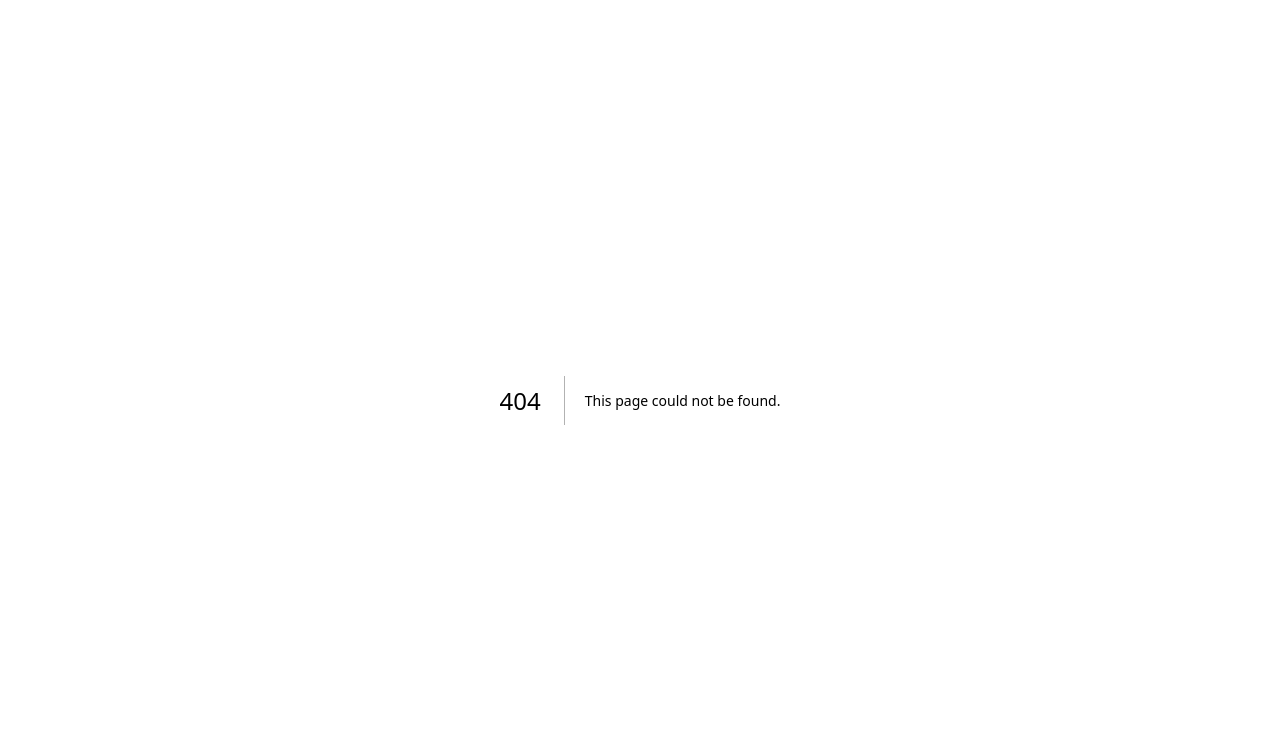
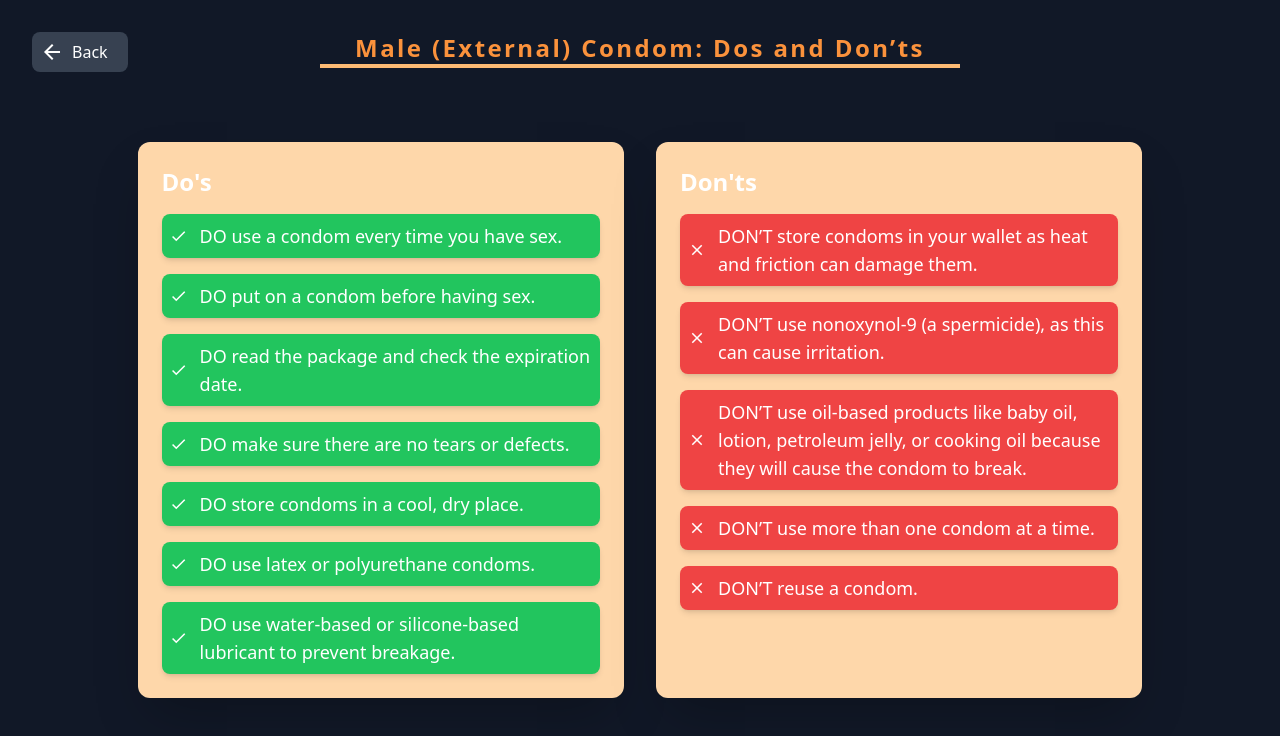
Before and after one commit to Ashoolak/healthQuiz, a Next.js app: page /AdditionalLinks/maleCondomsDD in a window 1280 px wide. Before the commit this address had no page. Shown: the top 736 px of the page. Built offline with nearby package versions, Linux system fonts and the light colour scheme.

Commit message:
Fixed the background styling and added  more pages

```diff
--- /dev/null
+++ b/src/pages/AdditionalLinks/femaleCondomsDD.js
@@ -0,0 +1,92 @@
+import Link from 'next/link';
+import React from 'react';
+
+export default function femaleCondomsDD() {
+  return (
+    <div className="bg-gray-900 text-white h-screen p-8 flex flex-col justify-center">
+      <div className="mb-10">
+        <div className="absolute top-8 left-8 flex items-center">
+          <Link
+            href="/CompletionPage/completionPage"
+            className="flex items-center bg-gray-700 p-2 rounded-lg transition duration-300 hover:bg-white hover:text-gray-900"
+          >
+            <span className="material-icons-outlined mr-2">arrow_back</span>
+            <p className="mr-3">Back</p>
+          </Link>
+        </div>
+
+        <h1 className="absolute top-8 left-1/4 w-1/2 text-center text-2xl font-extrabold tracking-widest text-orange-400 border-b-4 border-orange-300">
+          Female (Internal) Condom: Dos and Don’ts
+        </h1>
+      </div>
+
+      <div className="flex justify-center space-x-8 w-full">
+        <div className="w-2/5 bg-orange-200 p-6 rounded-xl shadow-2xl space-y-4">
+          <h2 className="text-2xl font-bold mb-3">Do's</h2>
+          {condomDos.map((item, index) => (
+            <li
+              key={index}
+              className={`flex items-center shadow-md p-2 rounded-lg ${
+                item.icon === 'check' ? 'bg-green-500' : 'bg-red-500'
+              }`}
+            >
+              <span className="material-icons-outlined text-lg">
+                {item.icon}
+              </span>
+              <p className="ml-3 text-lg">{item.text}</p>
+            </li>
+          ))}
+        </div>
+
+        <div className="w-2/5 bg-orange-200 p-6 rounded-xl shadow-2xl space-y-4">
+          <h2 className="text-2xl font-bold mb-3">Don'ts</h2>
+          {condomDonts.map((item, index) => (
+            <li
+              key={index}
+              className={`flex items-center shadow-md p-2 rounded-lg ${
+                item.icon === 'check' ? 'bg-green-500' : 'bg-red-500'
+              }`}
+            >
+              <span className="material-icons-outlined text-lg">
+                {item.icon}
+              </span>
+              <p className="ml-3 text-lg">{item.text}</p>
+            </li>
+          ))}
+        </div>
+      </div>
+    </div>
+  );
+}
+
+const condomDos = [
+  {
+    icon: 'check',
+    text: 'DO use a female (internal) condom from start to finish, every time you have vaginal sex.',
+  },
+  {
+    icon: 'check',
+    text: 'DO read the condom package insert and check the expiration date.',
+  },
+  { icon: 'check', text: 'DO make sure there are no tears or defects.' },
+  {
+    icon: 'check',
+    text: 'DO use lubricant to help prevent the condom from slipping and tearing.',
+  },
+  { icon: 'check', text: 'DO store condoms in a cool, dry place.' },
+];
+
+const condomDonts = [
+  {
+    icon: 'close',
+    text: "DON'T use a male (external) condom with an female (internal) condom, as this can cause tearing.",
+  },
+  {
+    icon: 'close',
+    text: "DON'T reuse a condom.",
+  },
+  {
+    icon: 'close',
+    text: "DON'T flush condoms as they may clog the toilet.",
+  },
+];
--- /dev/null
+++ b/src/pages/AdditionalLinks/maleCondomsDD.js
@@ -0,0 +1,90 @@
+import Link from 'next/link';
+import React from 'react';
+
+export default function maleCondomsDD() {
+  return (
+    <div className="bg-gray-900 text-white h-screen p-8 flex flex-col justify-center">
+      <div className="mb-10">
+        <div className="absolute top-8 left-8 flex items-center">
+          <Link
+            href="/CompletionPage/completionPage"
+            className="flex items-center bg-gray-700 p-2 rounded-lg transition duration-300 hover:bg-white hover:text-gray-900"
+          >
+            <span className="material-icons-outlined mr-2">arrow_back</span>
+            <p className="mr-3">Back</p>
+          </Link>
+        </div>
+
+        <h1 className="absolute top-8 left-1/4 w-1/2 text-center text-2xl font-extrabold tracking-widest text-orange-400 border-b-4 border-orange-300">
+          Male (External) Condom: Dos and Don’ts
+        </h1>
+      </div>
+
+      <div className="flex justify-center space-x-8 w-full">
+        <div className="w-2/5 bg-orange-200 p-6 rounded-xl shadow-2xl space-y-4">
+          <h2 className="text-2xl font-bold mb-3">Do's</h2>
+          {condomDos.map((item, index) => (
+            <li
+              key={index}
+              className={`flex items-center shadow-md p-2 rounded-lg ${
+                item.icon === 'check' ? 'bg-green-500' : 'bg-red-500'
+              }`}
+            >
+              <span className="material-icons-outlined text-lg">
+                {item.icon}
+              </span>
+              <p className="ml-3 text-lg">{item.text}</p>
+            </li>
+          ))}
+        </div>
+
+        <div className="w-2/5 bg-orange-200 p-6 rounded-xl shadow-2xl space-y-4">
+          <h2 className="text-2xl font-bold mb-3">Don'ts</h2>
+          {condomDonts.map((item, index) => (
+            <li
+              key={index}
+              className={`flex items-center shadow-md p-2 rounded-lg ${
+                item.icon === 'check' ? 'bg-green-500' : 'bg-red-500'
+              }`}
+            >
+              <span className="material-icons-outlined text-lg">
+                {item.icon}
+              </span>
+              <p className="ml-3 text-lg">{item.text}</p>
+            </li>
+          ))}
+        </div>
+      </div>
+    </div>
+  );
+}
+
+const condomDos = [
+  { icon: 'check', text: 'DO use a condom every time you have sex.' },
+  { icon: 'check', text: 'DO put on a condom before having sex.' },
+  { icon: 'check', text: 'DO read the package and check the expiration date.' },
+  { icon: 'check', text: 'DO make sure there are no tears or defects.' },
+  { icon: 'check', text: 'DO store condoms in a cool, dry place.' },
+  { icon: 'check', text: 'DO use latex or polyurethane condoms.' },
+  {
+    icon: 'check',
+    text: 'DO use water-based or silicone-based lubricant to prevent breakage.',
+  },
+];
+
+const condomDonts = [
+  {
+    icon: 'close',
+    text: 'DON’T store condoms in your wallet as heat and friction can damage them.',
+  },
+  {
+    icon: 'close',
+    text: 'DON’T use nonoxynol-9 (a spermicide), as this can cause irritation.',
+  },
+  {
+    icon: 'close',
+    text: 'DON’T use oil-based products like baby oil, lotion, petroleum jelly, or cooking oil because they will cause the condom to break.',
+  },
+  { icon: 'close', text: 'DON’T use more than one condom at a time.' },
+  { icon: 'close', text: 'DON’T reuse a condom.' },
+];
--- a/src/pages/_document.js
+++ b/src/pages/_document.js
@@ -1,13 +1,22 @@
-import { Html, Head, Main, NextScript } from 'next/document'
+import Document, { Html, Head, Main, NextScript } from 'next/document';
 
-export default function Document() {
+class MyDocument extends Document {
+  render() {
     return (
-    <Html lang="en">
-      <Head />
+      <Html>
+        <Head>
+          <link
+            href="https://fonts.googleapis.com/icon?family=Material+Icons+Outlined"
+            rel="stylesheet"
+          />
+        </Head>
         <body>
           <Main />
           <NextScript />
         </body>
       </Html>
-  )
+    );
   }
+}
+
+export default MyDocument;
--- a/src/pages/questions/question1.js
+++ b/src/pages/questions/question1.js
@@ -36,7 +36,7 @@ export default function Question1(props) {
           </button>
 
           {showExtraYes && (
-            <div className="expanded-text text-lg">
+            <div className="expanded-text show-content text-lg">
               <p>
                 Correctly using condoms and other barriers every time you have
                 sex can reduce the risk of STIs, including HIV.
@@ -76,7 +76,7 @@ export default function Question1(props) {
           </button>
 
           {showExtraNo && (
-            <div className="expanded-text text-lg">
+            <div className="expanded-text show-content text-lg">
               <p>
                 Correctly using condoms and other barriers every time you have
                 sex can reduce the risk of STIs, including HIV.
--- a/src/pages/questions/question2.js
+++ b/src/pages/questions/question2.js
@@ -39,7 +39,7 @@ export default function Question2(props) {
           </button>
 
           {showExtraYes && (
-            <div className="expanded-text text-lg">
+            <div className="expanded-text show-content text-lg">
               <p>
                 Having had an STI before could place you at greater risk of
                 having or getting one now. That’s because engaging in the same
@@ -81,7 +81,7 @@ export default function Question2(props) {
           </button>
 
           {showExtraNo && (
-            <div className="expanded-text text-lg">
+            <div className="expanded-text show-content text-lg">
               Did you know that having had an STI before could place you at
               greater risk of having or getting one now? That’s because engaging
               in the same or similar sexual behaviors could place you at risk
@@ -115,7 +115,7 @@ export default function Question2(props) {
           </button>
 
           {showExtraIDK && (
-            <div className="expanded-text text-lg">
+            <div className="expanded-text show-content text-lg">
               If you don’t know, that’s okay! These infections don’t always
               cause symptoms or may only cause mild symptoms. So, it is possible
               to have had an infection and not known it. That is why getting a
--- a/src/pages/questions/question3.js
+++ b/src/pages/questions/question3.js
@@ -39,7 +39,7 @@ export default function Question3(props) {
           </button>
 
           {showExtraYes && (
-            <div className="expanded-text text-lg">
+            <div className="expanded-text show-content text-lg">
               <p>
                 Knowing if your partner has an STI is good information to have
                 when you’re making choices about your sexual health! If your
@@ -77,7 +77,7 @@ export default function Question3(props) {
           </button>
 
           {showExtraNo && (
-            <div className="expanded-text text-lg">
+            <div className="expanded-text show-content text-lg">
               Knowing if your partner has an STI is good information to have
               when you’re making choices about your sexual health. If possible,
               having a conversation about STIs is a good idea. Whatever you
@@ -115,7 +115,7 @@ export default function Question3(props) {
           </button>
 
           {showExtraIDK && (
-            <div className="expanded-text text-lg">
+            <div className="expanded-text show-content text-lg">
               Just like it’s possible to not know if you’ve had an STI before,
               it’s also possible to not know if your partner has. That’s okay!
               Knowing if your partner has an STI is good information to have
--- a/src/pages/questions/question4.js
+++ b/src/pages/questions/question4.js
@@ -39,7 +39,7 @@ export default function Question4(props) {
           </button>
 
           {showExtraYes && (
-            <div className="expanded-text text-lg">
+            <div className="expanded-text show-content text-lg">
               <p>
                 Having sex while using drugs can make you more likely to engage
                 in risky sexual behavior. Risky behavior can place you at risk
@@ -87,7 +87,7 @@ export default function Question4(props) {
           </button>
 
           {showExtraNo && (
-            <div className="expanded-text text-lg">
+            <div className="expanded-text show-content text-lg">
               <p>
                 Having sex while using drugs can make you more likely to engage
                 in risky sexual behavior. Risky behavior can place you at risk
@@ -136,7 +136,7 @@ export default function Question4(props) {
           </button>
 
           {showExtraIDK && (
-            <div className="expanded-text text-lg">
+            <div className="expanded-text show-content text-lg">
               <p>
                 Having sex while using drugs can make you more likely to engage
                 in risky sexual behavior. Risky behavior can place you at risk
--- a/src/pages/questions/question5.js
+++ b/src/pages/questions/question5.js
@@ -35,7 +35,7 @@ export default function Question5(props) {
           </button>
 
           {showExtraYes && (
-            <div className="expanded-text text-lg">
+            <div className="expanded-text show-content text-lg">
               <p>
                 People who exchange sex are at increased risk of getting or
                 transmitting HIV and other STIs because they are more likely to
@@ -72,7 +72,7 @@ export default function Question5(props) {
           </button>
 
           {showExtraNo && (
-            <div className="expanded-text text-lg">
+            <div className="expanded-text show-content text-lg">
               <p>
                 Exchanging sex can increase the risk of getting or transmitting
                 HIV and other STIs because it can involve behaviors such as sex
--- a/src/pages/questions/question6.js
+++ b/src/pages/questions/question6.js
@@ -41,7 +41,7 @@ export default function Question6(props) {
           </button>
 
           {showExtraYes && (
-            <div className="expanded-text text-lg">
+            <div className="expanded-text show-content text-lg">
               <p>
                 Being in a long-term mutually monogamous relationship with a
                 partner who does not have an STI is one of the most reliable
@@ -89,7 +89,7 @@ export default function Question6(props) {
           </button>
 
           {showExtraNo && (
-            <div className="expanded-text text-lg">
+            <div className="expanded-text show-content text-lg">
               <p>
                 Agreeing to be in a long-term mutually monogamous relationship
                 with a partner who does not have an STI is a great way to avoid
@@ -126,7 +126,7 @@ export default function Question6(props) {
           </button>
 
           {showExtraIDK && (
-            <div className="expanded-text text-lg">
+            <div className="expanded-text show-content text-lg">
               <p>
                 If you’re not sure if your partner has had sex with others while
                 also having sex with you, this could be a good time to have that
--- a/src/styles/globals.css
+++ b/src/styles/globals.css
@@ -21,46 +21,38 @@ html {
 
 /* Original first background */
 .question-background-1 {
-  background: linear-gradient(135deg, #5d3e85, #3f2963);
+  background: linear-gradient(180deg, #5d3e85, #3f2963);
   position: relative;
   overflow: hidden;
 }
 
 /* Less contrast but still colorful backgrounds */
 .question-background-2 {
-  background: linear-gradient(135deg, #3498db, #2980b9);
+  background: linear-gradient(180deg, #3f2963, #286387);
   position: relative;
   overflow: hidden;
 }
 
 .question-background-3 {
-  background: linear-gradient(135deg, #1abc9c, #16a085);
+  background: linear-gradient(180deg, #286387, #5b823f);
   position: relative;
   overflow: hidden;
 }
 
 .question-background-4 {
-  background: linear-gradient(135deg, #27ae60, #2ecc71);
+  background: linear-gradient(180deg, #5b823f, #874563);
   position: relative;
   overflow: hidden;
 }
 
 .question-background-5 {
-  background: linear-gradient(
-    135deg,
-    #3498db,
-    #9b59b6
-  ); /* From blue to purple */
+  background: linear-gradient(180deg, #874563, #8a6f2c);
   position: relative;
   overflow: hidden;
 }
 
 .question-background-6 {
-  background: linear-gradient(
-    135deg,
-    #8e44ad,
-    #1e215d
-  ); /* From purple to dark blue */
+  background: linear-gradient(180deg, #8a6f2c, #1e215d);
   position: relative;
   overflow: hidden;
 }
@@ -135,13 +127,25 @@ html {
   background-color: rgba(255, 255, 255, 0.3); /* As per the hover effect */
 }
 
+@keyframes expandBox {
+  from {
+    max-height: 0;
+  }
+  to {
+    max-height: 800px; /* Adjust this if the content might be taller */
+  }
+}
+
 .expanded-text {
-  transition: all 0.3s ease;
-  overflow-y: auto; /* Allows scrolling only when content height exceeds max-height */
-  max-height: 80vh; /* Adjust the maximum height based on the viewport. */
+  overflow-y: hidden;
+  max-height: 0;
   background-color: rgba(255, 255, 255, 0.3);
   padding: 0px 10px 20px 20px;
   text-align: left;
+}
+
+.show-content {
+  animation: expandBox 0.6s forwards; /* Use the animation */
 }
 
 .question-container {
```
Also changed, not shown: src/pages/CompletionPage/completionPage.js (+32 -13 lines), public/images/maleCondom.png (added). Lines whose indentation alone changed are shown as unchanged.
